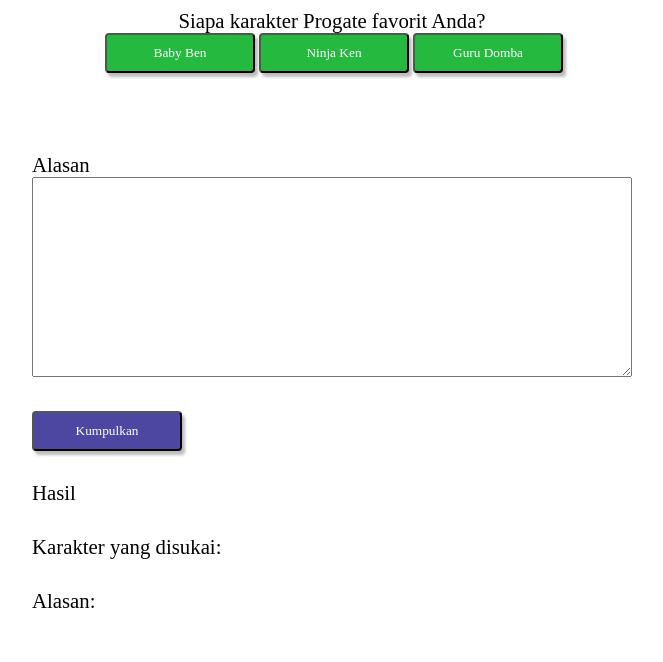
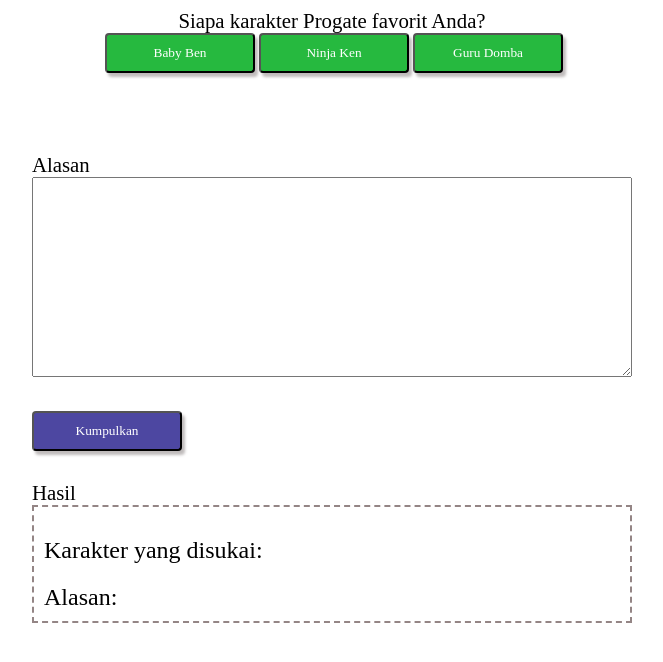
Before and after one commit to reyangga9/htmlcssjavascript, a plain HTML site: page index.html in a window 1280 px wide. Shown: the part 88-750 px from the top of the page, without its empty margins (308-971 px from the left). Drawn offline with Linux system fonts and the light colour scheme.

Commit message:
Update style.css

```diff
--- a/style.css
+++ b/style.css
@@ -80,3 +80,14 @@
     font-size: 30px;
     text-align: left;
 }
+
+.text-area__hasil {
+    border: 2px solid rgb(148, 133, 133);
+    border-style: dashed;
+    padding: 10px;
+}
+
+.text-area__hasil p {
+    font-size: 1.5rem;
+    margin-top: 20px;
+}
```
